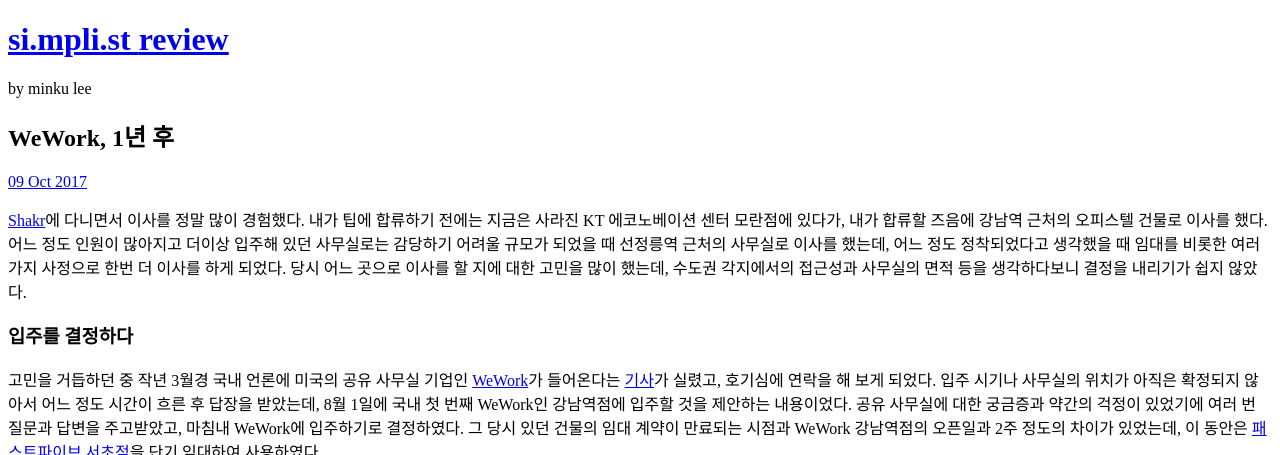
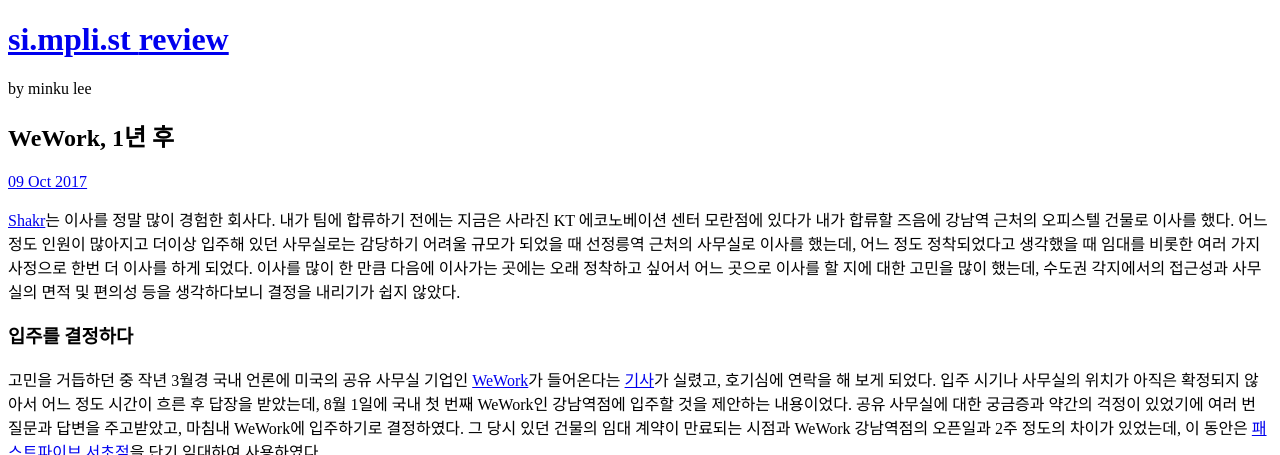
Before and after one commit to premist/si.mpli.st, a Jekyll site: the page built from _posts/2017-10-09-wework-a-year-later.md, in a window 1280 px wide and 900 px high, cut to the strip 0-455 px from the top of the window. Built offline with Jekyll 4.4.1, drawn with Linux system fonts in a browser that asks for light colours; some web fonts are replaced; comment, search, counter and statistics services are not loaded.

Commit message:
Another minor revision & typo fix

```diff
--- a/_posts/2017-10-09-wework-a-year-later.md
+++ b/_posts/2017-10-09-wework-a-year-later.md
@@ -6,7 +6,7 @@
 excerpt: WeWork에 입주한 지 1년이 넘었는데, 그동안 강남점에서 지낸 경험과 느낀 점을 공유한다.
 ---
 
-[Shakr][1]에 다니면서 이사를 정말 많이 경험했다. 내가 팁에 합류하기 전에는 지금은 사라진 KT 에코노베이션 센터 모란점에 있다가, 내가 합류할 즈음에 강남역 근처의 오피스텔 건물로 이사를 했다. 어느 정도 인원이 많아지고 더이상 입주해 있던 사무실로는 감당하기 어려울 규모가 되었을 때 선정릉역 근처의 사무실로 이사를 했는데, 어느 정도 정착되었다고 생각했을 때 임대를 비롯한 여러 가지 사정으로 한번 더 이사를 하게 되었다. 당시 어느 곳으로 이사를 할 지에 대한 고민을 많이 했는데, 수도권 각지에서의 접근성과 사무실의 면적 등을 생각하다보니 결정을 내리기가 쉽지 않았다.
+[Shakr][1]는 이사를 정말 많이 경험한 회사다. 내가 팀에 합류하기 전에는 지금은 사라진 KT 에코노베이션 센터 모란점에 있다가 내가 합류할 즈음에 강남역 근처의 오피스텔 건물로 이사를 했다. 어느 정도 인원이 많아지고 더이상 입주해 있던 사무실로는 감당하기 어려울 규모가 되었을 때 선정릉역 근처의 사무실로 이사를 했는데, 어느 정도 정착되었다고 생각했을 때 임대를 비롯한 여러 가지 사정으로 한번 더 이사를 하게 되었다. 이사를 많이 한 만큼 다음에 이사가는 곳에는 오래 정착하고 싶어서 어느 곳으로 이사를 할 지에 대한 고민을 많이 했는데, 수도권 각지에서의 접근성과 사무실의 면적 및 편의성 등을 생각하다보니 결정을 내리기가 쉽지 않았다.
 
 
 ### 입주를 결정하다
```
